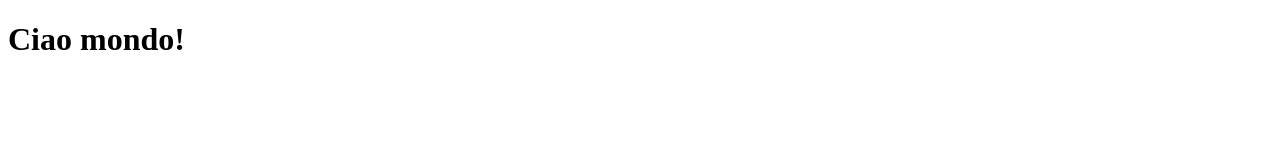
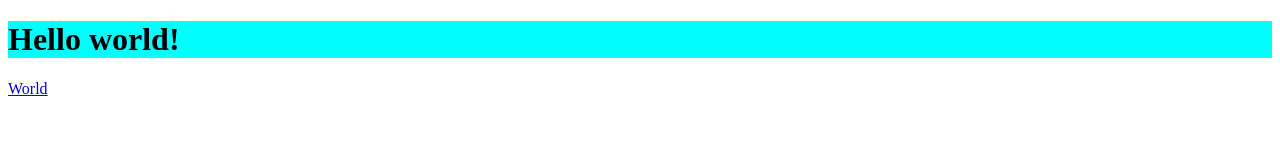
Before and after one commit to Filippo-Gasparini/classe-133, a plain HTML site: page Untitled-1.html in a window 1280 px wide. Drawn offline with Linux system fonts and the light colour scheme.

Commit message:
Esercizio con link

```diff
--- a/index.html
+++ b/Untitled-1.html
@@ -4,10 +4,11 @@
     <meta charset="UTF-8">
     <meta name="viewport" content="width=device-width, initial-scale=1.0">
     <title>Document</title>
-    <link rel="stylesheet" href="./css/app.css"
 </head>
+<link rel="stylesheet" href="app.css">
+  <h1>Hello world!</h1>
+  <a href="https://www.codelikethewind.org/content/images/size/w2000/2022/05/hello_world.png">World</a>
 <body>
-    <h1>Ciao mondo!</h1>
 
 </body>
 </html>
--- a/app.css
+++ b/app.css
@@ -1,3 +1,3 @@
-body {
-    background-color: green;
+h1 {
+background-color: aqua;
 }
```
